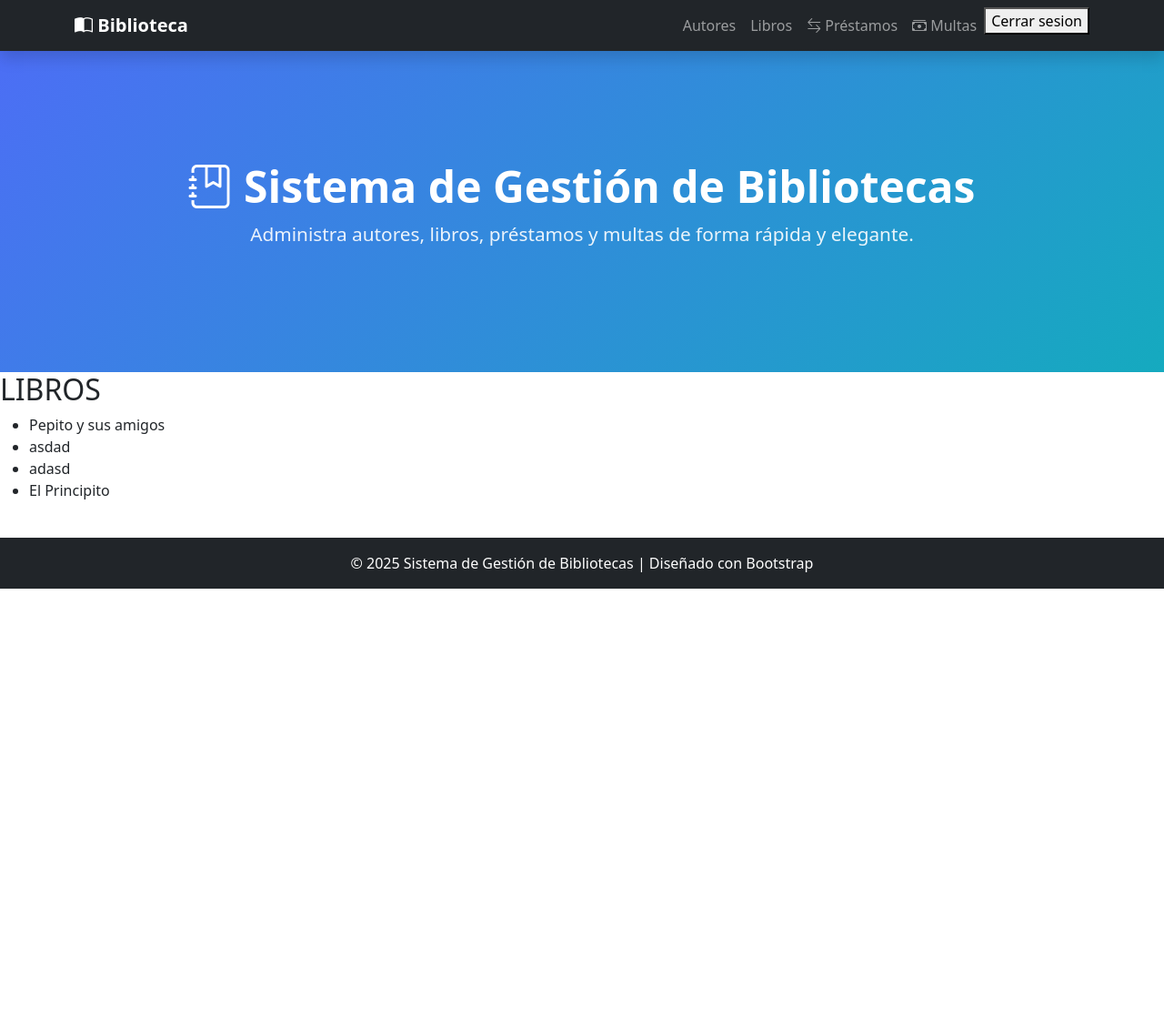
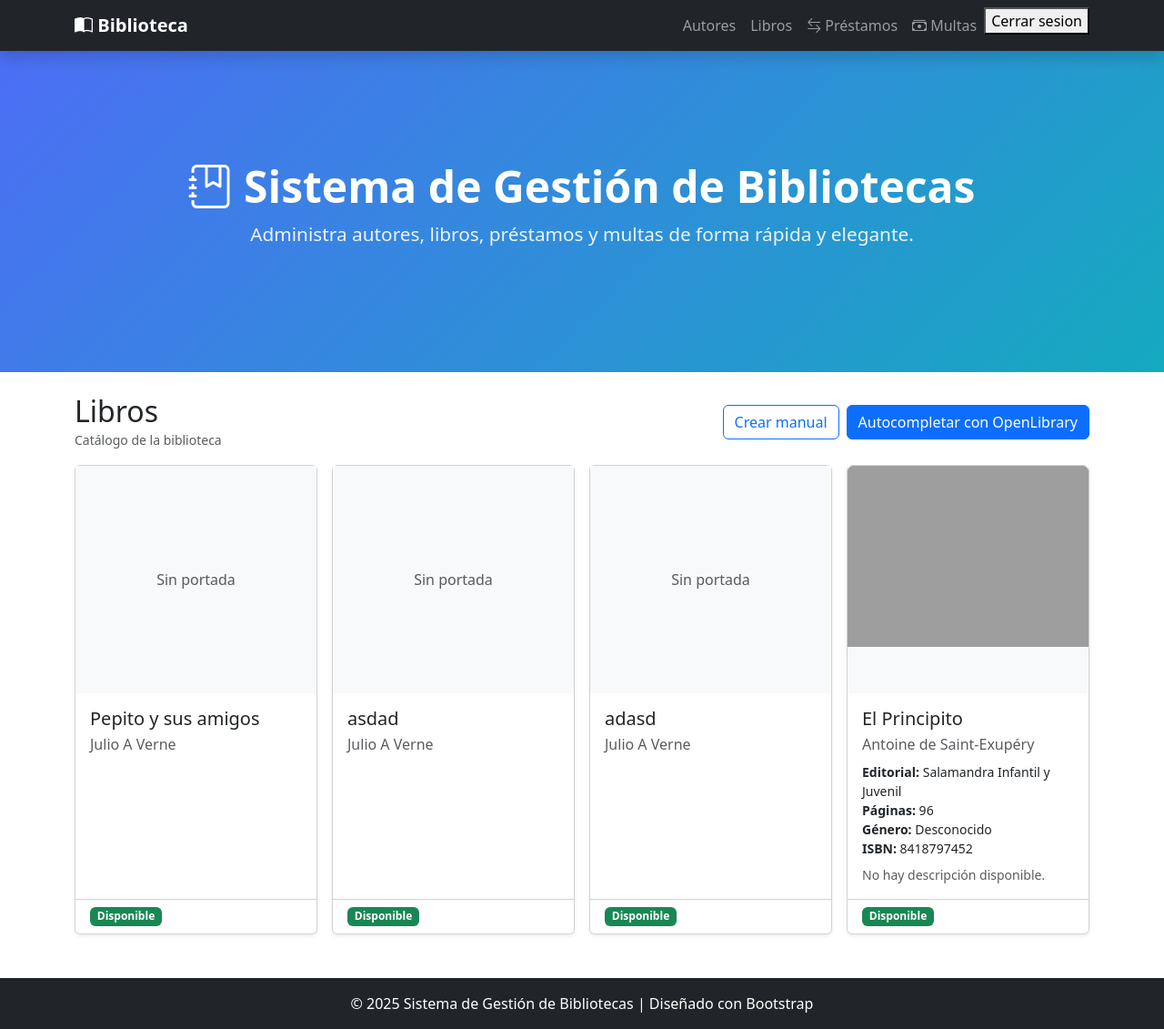
Before and after one commit to NothingKrisptes/Programacion2-Django, a Django app: page /libros/ in a window 1280 px wide. Shown: the whole page at 91% size. Before the commit the page ends 647 px from the top, so only its background shows below. Run offline with Django 5.2, Linux system fonts and the light colour scheme; a user stored in the database is signed in; data comes from the database, SQL or seed files in the repository; both versions use the stored data as it was after the commit; grey boxes are pictures that could not be loaded.

Commit message:
Implementacion de la API de OpenLibrary

```diff
--- a/blb_django/gestion/models.py
+++ b/blb_django/gestion/models.py
@@ -16,6 +16,12 @@ class Libro(models.Model):
     titulo = models.CharField(max_length=50)
     autor = models.ForeignKey(Autor,related_name="Libros", on_delete=models.PROTECT)    #Aqui en vez de one2many, las relaciones se hacen con llaves
     disponible = models.BooleanField(default=True)
+    isbn = models.CharField(max_length=20, blank=True, null=True)
+    paginas = models.IntegerField(blank=True, null=True)
+    genero = models.CharField(max_length=100, blank=True, null=True)
+    descripcion = models.TextField(blank=True, null=True)
+    editorial = models.CharField(max_length=100, blank=True, null=True)
+    coverId = models.IntegerField(blank=True, null=True)
 
     def __str__(self):
         return f"{self.titulo} {self.autor}"  #En este apartado que es visual no hay que hacer makemigrations
--- a/blb_django/gestion/templates/crear_libros.html
+++ b/blb_django/gestion/templates/crear_libros.html
@@ -5,6 +5,9 @@
 <h2> CREAR LIBRO </h2>
 <form method="POST">
     {% csrf_token %} <!-- Crea una cokies de sesion, obligando a que se cree por una persona y no se automatice por un robot-->
+    <a class="btn btn-primary mb-3" href="{% url 'buscar_libro_openlibrary' %}">
+        Autocompletar con OpenLibrary
+    </a> <br/>
     <label for = "id_titulo" name="titulo"> Titulo: </label>
     <input placeholder="dato" type="text" id="id_titulo" name="titulo" required> <br/>
 
--- a/blb_django/gestion/templates/libros_view.html
+++ b/blb_django/gestion/templates/libros_view.html
@@ -1,24 +1,114 @@
 {% extends "index.html" %} <!-- Aqui se llama index.html -->
 
 {% block contenido %}
-<h2> LIBROS </h2>
-<ul> {% for libro in libros%}
-    <li> {{ libro.titulo }}{{ autor.autor }} {{ autor.disponible }}
-    </li>
+<div class="container py-4">
+
+  <div class="d-flex flex-wrap gap-2 justify-content-between align-items-center mb-3">
+    <div>
+      <h2 class="m-0">Libros</h2>
+      <small class="text-muted">Catálogo de la biblioteca</small>
+    </div>
+
+    <div class="d-flex gap-2">
+      <a class="btn btn-outline-primary" href="{% url 'crear_libro' %}">
+        Crear manual
+      </a>
+      <a class="btn btn-primary" href="{% url 'buscar_libro_openlibrary' %}">
+        Autocompletar con OpenLibrary
+      </a>
+    </div>
+  </div>
+
+  <div class="row g-3">
+    {% for libro in libros %}
+      <div class="col-12 col-sm-6 col-md-4 col-lg-3">
+        <div class="card h-100 shadow-sm">
+
+          <div class="bg-light text-center" style="min-height: 250px;">
+            {% if libro.coverId %}
+              <img class="img-fluid rounded-top"
+                   style="max-height: 250px; object-fit: cover;"
+                   src="https://covers.openlibrary.org/b/id/{{ libro.coverId }}-L.jpg"
+                   alt="Portada de {{ libro.titulo }}">
+            {% elif libro.isbn %}
+              <img class="img-fluid rounded-top"
+                   style="max-height: 250px; object-fit: cover;"
+                   src="https://covers.openlibrary.org/b/isbn/{{ libro.isbn }}-L.jpg"
+                   alt="Portada de {{ libro.titulo }}">
+            {% else %}
+              <div class="d-flex align-items-center justify-content-center"
+                   style="height: 250px;">
+                <span class="text-muted">Sin portada</span>
+              </div>
+            {% endif %}
+          </div>
+
+          <div class="card-body">
+            <h5 class="card-title mb-1">{{ libro.titulo }}</h5>
+            <div class="text-muted mb-2">{{ libro.autor }}</div>
+
+            <div class="small">
+              {% if libro.editorial %}<div><b>Editorial:</b> {{ libro.editorial }}</div>{% endif %}
+              {% if libro.paginas %}<div><b>Páginas:</b> {{ libro.paginas }}</div>{% endif %}
+              {% if libro.genero %}<div><b>Género:</b> {{ libro.genero }}</div>{% endif %}
+              {% if libro.isbn %}<div><b>ISBN:</b> {{ libro.isbn }}</div>{% endif %}
+            </div>
+
+            {% if libro.descripcion %}
+              <p class="mt-2 mb-0 small text-muted">
+                {{ libro.descripcion|truncatechars:120 }}
+              </p>
+            {% endif %}
+          </div>
+
+          <div class="card-footer bg-white d-flex justify-content-between align-items-center">
+            {% if libro.disponible %}
+              <span class="badge bg-success">Disponible</span>
+            {% else %}
+              <span class="badge bg-secondary">Prestado</span>
+            {% endif %}
+          </div>
+
+        </div>
+      </div>
+    {% empty %}
+      <div class="col-12">
+        <div class="alert alert-info">
+          No hay libros registrados todavía.
+          <a class="btn btn-sm btn-primary ms-2" href="{% url 'buscar_libro_openlibrary' %}">
+            Buscar en OpenLibrary
+          </a>
+        </div>
+      </div>
     {% endfor %}
-</ul>
-{% if is_paginated %}
+  </div>
 
-<div class = 'pagination'>
-    {% if page_obj.has_previous %}
-    <a href = "?page=1"> Primera </a>
-    <a href = "?page= {{page_obj.previous_page_number}}"> Anterior </a>
-    {% endif %}
-    <span> {{ page_obj.number }} de {{ page_obj.paginator.num_pages }} </span> <!-- Me muestra en que pagina estoy de las existentes-->
-    {% if page_obj.has_next %}
-    <a href = "?page = {{ page_obj.next_page_number }}"> Siguiente </a>
-    <a href = "?page = {{page_obj.paginator.num_pages}}"> Última </a>
-    {% endif %}
+  {% if is_paginated %}
+    <div class="d-flex justify-content-center mt-4">
+      <div class="btn-group" role="group" aria-label="Paginación">
+        {% if page_obj.has_previous %}
+          <a class="btn btn-outline-primary" href="?page=1">Primera</a>
+          <a class="btn btn-outline-primary" href="?page={{ page_obj.previous_page_number }}">Anterior</a>
+        {% else %}
+          <button class="btn btn-outline-primary" disabled>Primera</button>
+          <button class="btn btn-outline-primary" disabled>Anterior</button>
+        {% endif %}
+
+        <button class="btn btn-outline-secondary" disabled>
+          {{ page_obj.number }} de {{ page_obj.paginator.num_pages }}
+        </button>
+
+        {% if page_obj.has_next %}
+          <a class="btn btn-outline-primary" href="?page={{ page_obj.next_page_number }}">Siguiente</a>
+          <a class="btn btn-outline-primary" href="?page={{ page_obj.paginator.num_pages }}">Última</a>
+        {% else %}
+          <button class="btn btn-outline-primary" disabled>Siguiente</button>
+          <button class="btn btn-outline-primary" disabled>Última</button>
+        {% endif %}
+      </div>
+    </div>
+  {% endif %}
+
 </div>
-{% endif %}
+
 {% endblock %}
--- a/blb_django/gestion/urls.py
+++ b/blb_django/gestion/urls.py
@@ -8,7 +8,7 @@ urlpatterns = [
     path("error/", error, name = "error"),
 
     # Path con class View
-    path('libros_view/', LibroListView.as_view(), name = "libros_view"),
+    #path('libros_view/', LibroListView.as_view(), name = "libros_view"),
 
     #Gestion Usuarios
     path('login/', auth_views.LoginView.as_view(), name='login'),
@@ -22,8 +22,10 @@ urlpatterns = [
     path('registro/',registro, name="registro"),
 
     #Libros
-    path('libros/',lista_libros, name="lista_libros"),
+    path('libros/', LibroListView.as_view(), name="lista_libros"),
     path('libros/nuevo/',crear_libro, name="crear_libro"),
+    path('libros/openlibrary/', buscarLibroOpenLibrary, name="buscar_libro_openlibrary"),
+    path('libros/openlibrary/guardar/', guardarLibroOpenLibrary, name="guardar_libro_openlibrary"),
 
     #Autores
     path('autores/',lista_autores, name="lista_autores"),
--- a/blb_django/gestion/views.py
+++ b/blb_django/gestion/views.py
@@ -12,6 +12,8 @@ from .models import Autor,Libro,Prestamo,Multa
 from django.views.generic import ListView, CreateView, UpdateView, DeleteView, DetailView
 from django.contrib.auth.mixins import LoginRequiredMixin, PermissionRequiredMixin
 from django.urls import reverse_lazy
+from django.contrib import messages
+from .services.openLibraryService import fetchBookByTitle, OpenLibraryError # Importar el servicio de OpenLibrary
 
 # Create your views here.
 
@@ -50,6 +52,72 @@ def crear_libro(request):
 #             autor.save()
 #             return redirect('lista_autores')
 #     return render(request, 'gestion/templates/editar_autores.html',{'autor':autor})
+
+#Creacion de libros con OpenLibrary
+@login_required
+def buscarLibroOpenLibrary(request):
+    contexto = {"data": None, "errorMsg": None, "query": ""}
+
+    if request.method == "POST":
+        nombreLibro = (request.POST.get("nombreLibro") or "").strip()
+        contexto["query"] = nombreLibro
+        try:
+            contexto["data"] = fetchBookByTitle(nombreLibro)
+        except OpenLibraryError as e:
+            contexto["errorMsg"] = str(e)
+
+    return render(request, "gestion/templates/buscar_libro_openlibrary.html", contexto)
+
+
+@login_required
+def guardarLibroOpenLibrary(request):
+    if request.method != "POST":
+        return redirect("buscar_libro_openlibrary")
+
+    titulo = (request.POST.get("titulo") or "").strip()
+    autorNombre = (request.POST.get("autorNombre") or "").strip()
+
+    isbn = (request.POST.get("isbn") or "").strip() or None
+    editorial = (request.POST.get("editorialNombre") or "").strip() or None
+    genero = (request.POST.get("genero") or "").strip() or None
+    descripcion = (request.POST.get("descripcion") or "").strip() or None
+
+    paginasRaw = (request.POST.get("paginas") or "").strip()
+    paginas = int(paginasRaw) if paginasRaw.isdigit() else None
+
+    coverIdRaw = (request.POST.get("coverId") or "").strip()
+    coverId = int(coverIdRaw) if coverIdRaw.isdigit() else None
+
+    if not titulo or not autorNombre:
+        messages.error(request, "Faltan datos para guardar el libro.")
+        return redirect("buscar_libro_openlibrary")
+
+    # Autor: OpenLibrary suele traer un solo string; se guarda todo en 'nombre'
+    autor, _ = Autor.objects.get_or_create(
+        nombre=autorNombre,
+        apellido="",
+        defaults={"bibliografia": ""},
+    )
+
+    # Evitar duplicados por ISBN si existe (opcional pero útil)
+    if isbn and Libro.objects.filter(isbn=isbn).exists():
+        messages.warning(request, "Ya existe un libro con ese ISBN.")
+        return redirect("lista_libros")
+
+    libro = Libro.objects.create(
+        titulo=titulo,
+        autor=autor,
+        disponible=True,
+        isbn=isbn,
+        paginas=paginas,
+        genero=genero,
+        descripcion=descripcion,
+        editorial=editorial,
+        coverId=coverId,
+    )
+
+    messages.success(request, f"Libro guardado: {libro.titulo}")
+    return redirect("lista_libros")
 
 def lista_autores(request):
     autores = Autor.objects.all() #Devuelve toda la lista
@@ -176,7 +244,7 @@ class LibroListView(LoginRequiredMixin, ListView):
     model = Libro
     template_name = 'gestion/templates/libros_view.html'
     context_object_name = 'libros'
-    paginate_by = 1 # Lista primaria de 10 objetos que se puede ir recorriendo "pestañas de paginas"
+    paginate_by = 8 # Lista primaria de 10 objetos que se puede ir recorriendo "pestañas de paginas"
 
 class LibroDetalleView(LoginRequiredMixin, DetailView):
     model = Libro
```
Also changed, not shown: blb_django/gestion/services/openLibraryService.py (added, +80 -0 lines), blb_django/gestion/templates/buscar_libro_openlibrary.html (added, +70 -0 lines), blb_django/db.sqlite3, blb_django/gestion/migrations/0005_libro_coverid_libro_descripcion_libro_editorial_and_more.py (added), blb_django/gestion/services/__init__.py (added).
